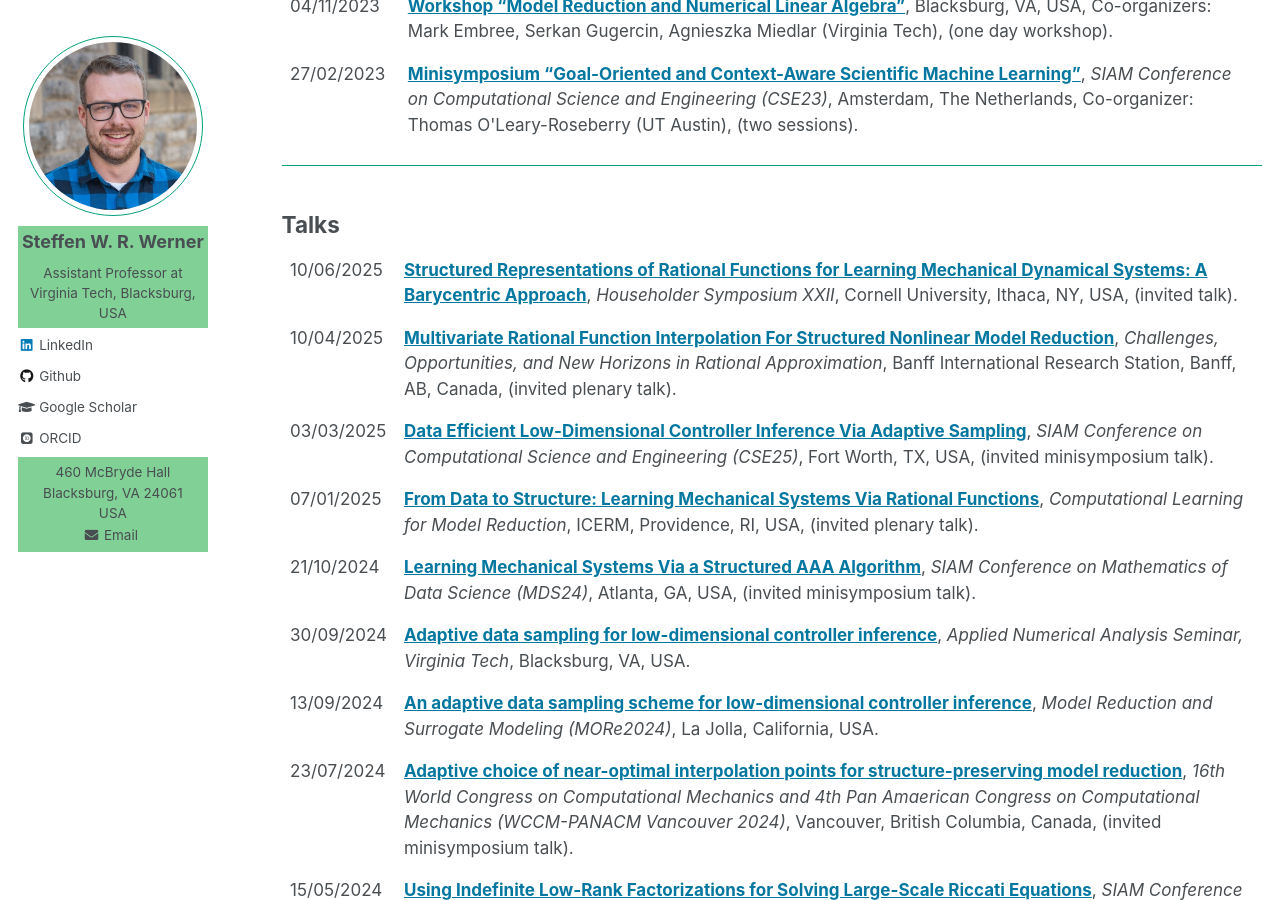
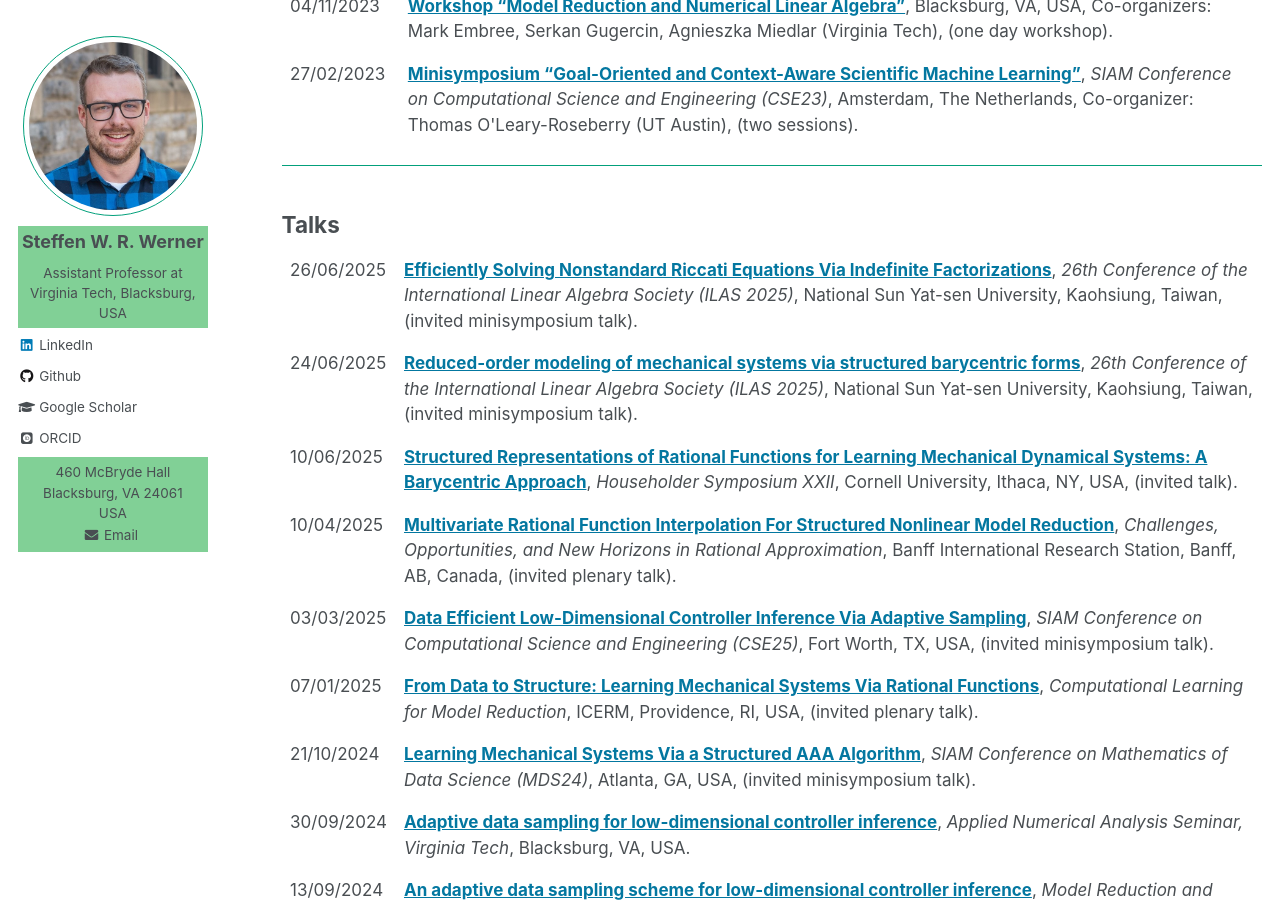
Before and after one commit to ninsteve/ninsteve.github.io, a Jekyll site: the page built from _pages/conferences.md, in a window 1280 px wide and 900 px high, scrolled down 1363 px. Built offline with Jekyll 4.4.1, drawn with Linux system fonts in a browser that asks for light colours; nearby versions of some CDN libraries; some web fonts are replaced.

Commit message:
Updated talks.

```diff
--- a/_pages/conferences.md
+++ b/_pages/conferences.md
@@ -128,6 +128,26 @@ author_profile: true
 ## <a name="talks"></a>Talks ##
 
 <table class="eventtable">
+  <tr>
+    <td style="width:8%"> 26/06/2025 </td>
+    <td>
+    <strong><a target="blank_" href="https://ilas2025.tw/files/ILAS2025-program.pdf">Efficiently
+    Solving Nonstandard Riccati Equations Via Indefinite Factorizations</a></strong>,
+    <i>26th Conference of the International Linear Algebra Society (ILAS 2025)</i>,
+    National Sun Yat-sen University, Kaohsiung, Taiwan,
+    (invited minisymposium talk).<br>
+    </td>
+  </tr>
+  <tr>
+    <td style="width:8%"> 24/06/2025 </td>
+    <td>
+    <strong><a target="blank_" href="https://ilas2025.tw/files/ILAS2025-program.pdf">Reduced-order
+    modeling of mechanical systems via structured barycentric forms</a></strong>,
+    <i>26th Conference of the International Linear Algebra Society (ILAS 2025)</i>,
+    National Sun Yat-sen University, Kaohsiung, Taiwan,
+    (invited minisymposium talk).<br>
+    </td>
+  </tr>
   <tr>
     <td style="width:8%"> 10/06/2025 </td>
     <td>
--- a/talkmap/org-locations.js
+++ b/talkmap/org-locations.js
@@ -58,6 +58,11 @@ var addressPoints = [
     "Ithaca, US",
     42.4569,
     -76.4468
+  ],
+  [
+    "Kaohsiung, TW",
+    22.6265,
+    120.2653
   ],
   [
     "Magdeburg, DE",
```
Also changed, not shown: other parts of _pages/conferences.md (+1 -1 lines), 1 other file.
